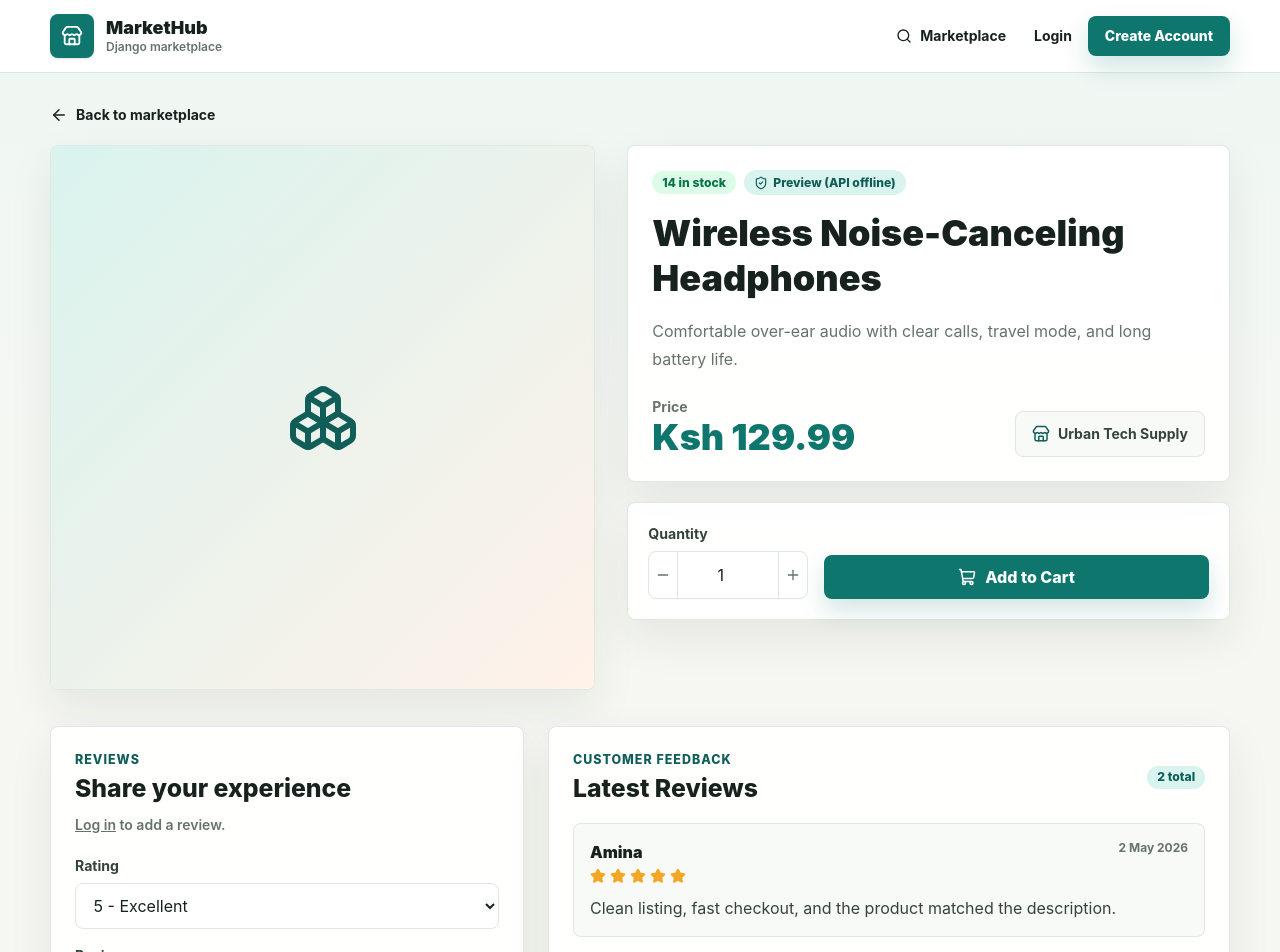
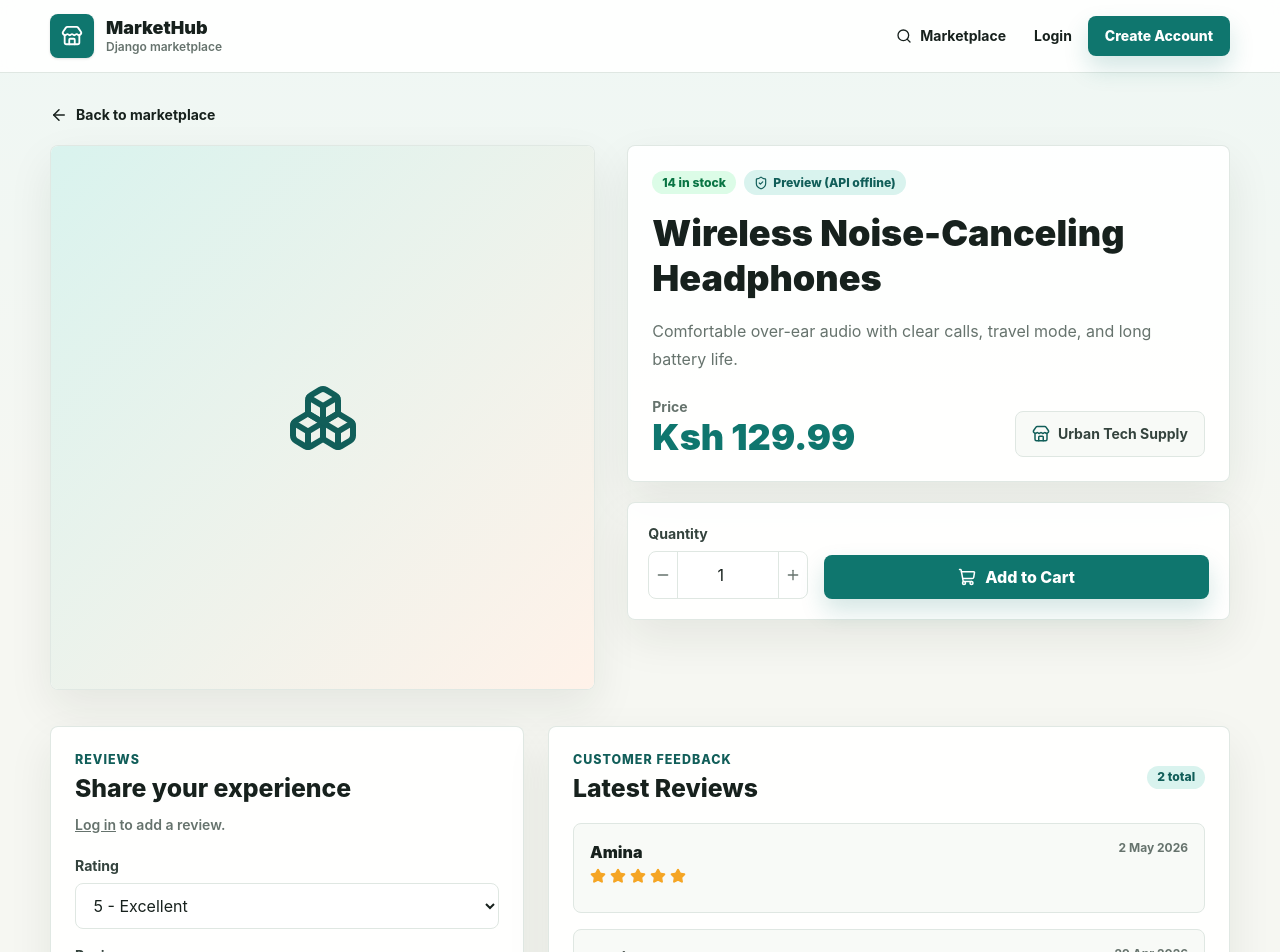
Before and after one commit to Kopito-SE/Django--Marketplace_API_REACT_FRONTEND, a React (Vite) app: page /product/demo-1 in a window 1280 px wide. Shown: the top 952 px of the page. Built offline with nearby package versions, Linux system fonts and the light colour scheme; no server answers.

Commit message:
Fixed  Review Vissibility

```diff
--- a/src/pages/marketplace/ProductDetail.jsx
+++ b/src/pages/marketplace/ProductDetail.jsx
@@ -8,6 +8,7 @@ import { useAuth } from '../../hooks/useAuth';
 import { useProductDetails } from '../../hooks/useProductDetails'; // NEW: Import the React Query hook
 import { demoProducts } from '../../data/demoProducts';
 import { dateLabel, money } from '../../utils/formatters';
+
 
 const sampleReviews = [
     {
@@ -132,7 +133,7 @@ const ProductDetail = () => {
         setSubmittingReview(true);
         setError('');
         try {
-            await createReview(id, { review: reviewText, rating });
+            await createReview(id, { comment: reviewText, rating });
             setReviewText('');
             setRating(5);
             const data = await getProductReviews(id);
@@ -277,7 +278,7 @@ const ProductDetail = () => {
                 </div>
             </section>
 
-            {/* Rest of your component remains exactly the same */}
+
             <section className="mt-9 grid gap-6 lg:grid-cols-[0.82fr_1.18fr]">
                 <form onSubmit={handleSubmitReview} className="surface-card p-6">
                     <p className="eyebrow">Reviews</p>
@@ -362,7 +363,7 @@ const ReviewCard = ({ review }) => (
             </div>
             <span className="text-xs font-bold text-[#66736d]">{dateLabel(review.created_at)}</span>
         </div>
-        <p className="mt-3 leading-6 text-[#34433d]">{review.review}</p>
+        <p className="mt-3 leading-6 text-[#34433d]">{review.comment}</p>
     </article>
 );
 
```
